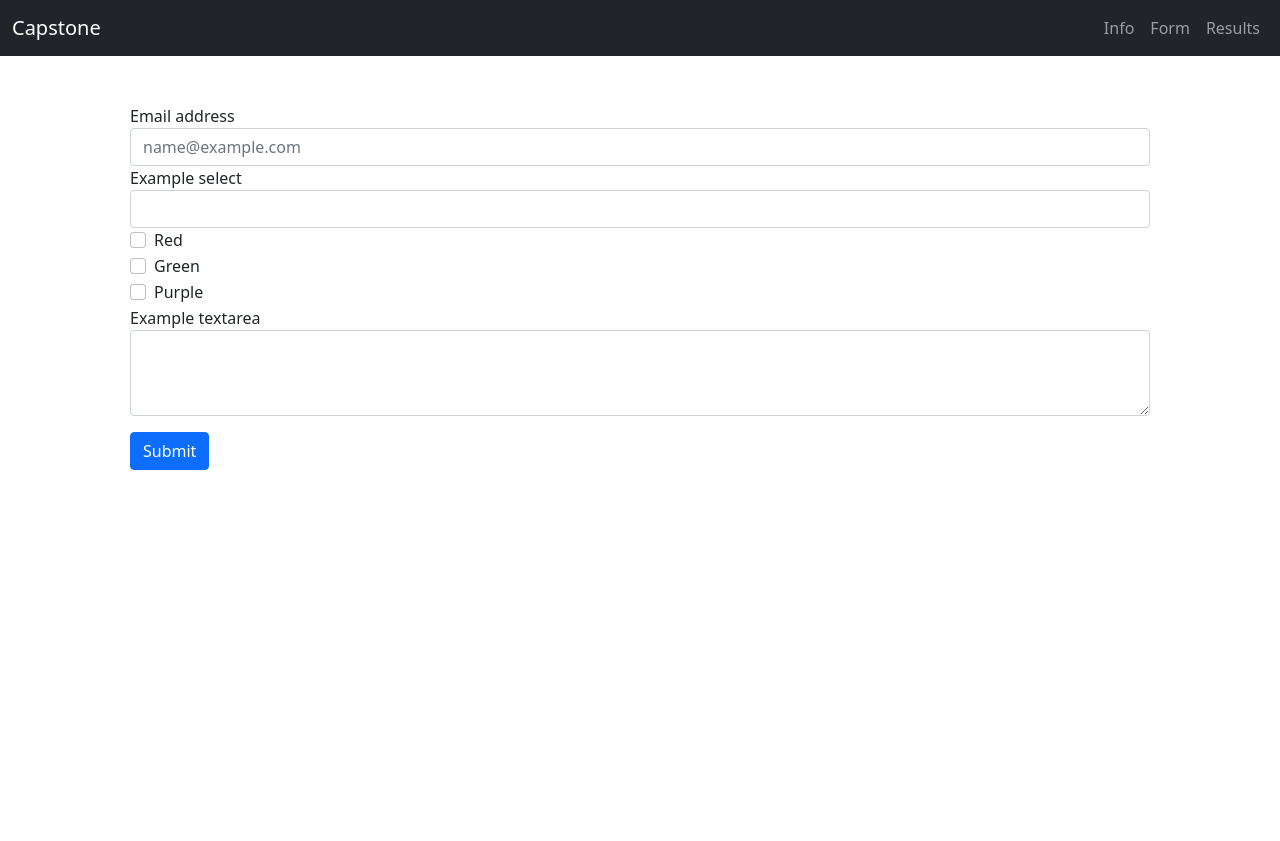
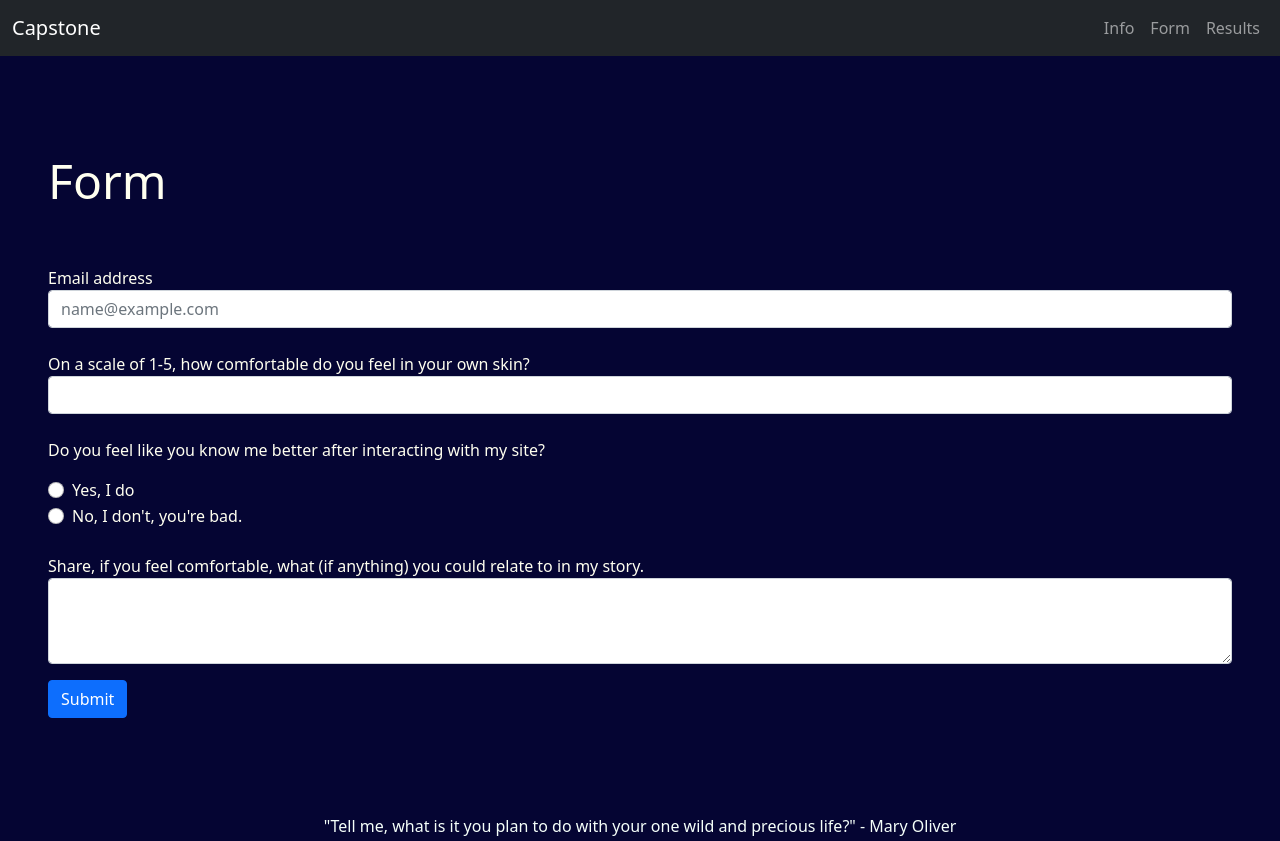
Before and after one commit to itsgabefoo/Milestone-1, a plain HTML site: page Form.html in a window 1280 px wide. Shown: the top 841 px of the page. Before the commit the page ends 800 px from the top, so only its background shows below. Drawn offline with nearby package versions, Linux system fonts and the light colour scheme.

Commit message:
Final? Not really ;(

```diff
--- a/Form.html
+++ b/Form.html
@@ -7,6 +7,7 @@ page that contains all the code you need for a new page.-->
   <meta charset="UTF-8">
   <meta http-equiv="X-UA-Compatible" content="IE=edge">
   <meta name="viewport" content="width=device-width, initial-scale=1.0">
+  <link rel="stylesheet" href="capstonePracMaster.css">
 
   <link href="https://cdn.jsdelivr.net/npm/bootstrap@5.1.1/dist/css/bootstrap.min.css" rel="stylesheet" integrity="sha384-F3w7mX95PdgyTmZZMECAngseQB83DfGTowi0iMjiWaeVhAn4FJkqJByhZMI3AhiU" crossorigin="anonymous">
   <title>Gabe Garza - OT CS Capsto\ne</title>
@@ -15,16 +16,21 @@ page that contains all the code you need for a new page.-->
   <!--Navbar-->
   <div data-include="nav"></div>
   <!--Whole page container div-->
-  <div class="container">
 
-    <div id="wholePage" class="p-5">
+    <div class="p-5" id="wholePage" style="height: 100%;">
+      <br>
+      <br>
+      <h1 class="display-5">Form</h1>
+      <br>
+      <br>
       <form class="needs-validation" action="forms.html" method="get">
         <div class="form-group">
           <label for="email">Email address</label>
           <input type="email" class="form-control" id="email" name="email" placeholder="name@example.com" required>
         </div>
+        <br>
         <div class="form-group">
-          <label for="pickanum">Example select</label>
+          <label for="pickanum">On a scale of 1-5, how comfortable do you feel in your own skin?</label>
           <select class="form-control" id="pickanum" name="pickanum" required>
             <option selected></option>
             <option>1</option>
@@ -34,37 +40,59 @@ page that contains all the code you need for a new page.-->
             <option>5</option>
           </select>
         </div>
+        <br>
+        <p>Do you feel like you know me better after interacting with my site?</p>
         <div class="form-check">
-          <input class="form-check-input" type="checkbox" value="Red" id="redcheck" name="colors">
-          <label class="form-check-label" for="red">
-            Red
+          <input class="form-check-input" type="radio" value="Yes" id="check" name="checkForm">
+          <label class="form-check-label" for="check">
+            Yes, I do
           </label>
         </div>
         <div class="form-check">
-          <input class="form-check-input" type="checkbox" value="Green" id="greencheck" name="colors">
-          <label class="form-check-label" for="green">
-            Green
+          <input class="form-check-input" type="radio" value="No" id="check" name="checkForm">
+          <label class="form-check-label" for="check">
+            No, I don't, you're bad.
           </label>
         </div>
-        <div class="form-check">
-          <input class="form-check-input" type="checkbox" value="Purple" id="purplecheck" name="colors">
-          <label class="form-check-label" for="purple">
-            Purple
-          </label>
-        </div>
-
+    <br>
         <div class="form-group">
-          <label for="writestuff">Example textarea</label>
-          <textarea class="form-control" id="writestuff" name="writestuff" rows="3" required></textarea>
+          <label for="writestuff">Share, if you feel comfortable, what (if anything) you could relate to in my story.</label>
+          <textarea class="form-control" id="writestuff" name="writestuff" rows="3"></textarea>
         </div>
         <button type="submit" class="btn btn-primary mt-3">Submit</button>
       </form>
+      <br>
+      <br>
+      <br>
+      <br>
+      <p id="bottomText">"Tell me, what is it you plan to do with your one wild and precious life?" - Mary Oliver</p>
+      <br>
+      <br>
+      <br>
+      <br>
+      <br>
+
     </div>
-
-  </div>
+  <br>
+  <br>
   <!--Bootstrap and other JS scripts-->
     <script src="https://cdn.jsdelivr.net/npm/bootstrap@5.1.1/dist/js/bootstrap.bundle.min.js" integrity="sha384-/bQdsTh/da6pkI1MST/rWKFNjaCP5gBSY4sEBT38Q/9RBh9AH40zEOg7Hlq2THRZ" crossorigin="anonymous"></script>
     <script src="https://code.jquery.com/jquery-3.6.0.min.js" integrity="sha256-/xUj+3OJU5yExlq6GSYGSHk7tPXikynS7ogEvDej/m4=" crossorigin="anonymous"></script>
     <script type="text/javascript" src="scripts/scripts.js"></script>
+    <script type="text/javascript">
+    const queryString = window.location.search;
+    const urlParams = new URLSearchParams(queryString);
+    const email = urlParams.get('email');
+    const pickanum = urlParams.get('pickanum');
+    const colors = urlParams.getAll('checkForm')
+    const writestuff = urlParams.get('writestuff');
+    var output = "Your email is: " + email + " <br> The number you picked is: " + pickanum + "<br> the colors you picked were: " + checkForm + "<br> and you wrote the following: <br>" + writestuff;
+
+    jQuery(document).ready(function() {
+      $("#results").html(output);
+    });
+
+  </script>
+
 </body>
 </html>
--- a/capstonePracMaster.css
+++ b/capstonePracMaster.css
@@ -1,6 +1,4 @@
-body {
-    background-color:rgb(5, 5, 51);
-}
+
 
 #wholePage {
     background-color:rgb(5, 5, 51);
@@ -11,7 +9,7 @@ body {
     object-fit: cover;
     object-position: center;
     height: 100%;
-    width: 100%;
+    width: 99%;
     overflow: hidden;
 
 }
@@ -28,3 +26,15 @@ body {
     color: mintcream;
     font-family:inherit;
 }
+
+p {
+    color: ivory;
+}
+
+label {
+    color: ivory;
+}
+
+.display-5 {
+    color: ivory;
+}
```
Also changed, not shown: Info.html (+12 -7 lines), Results.html (+3 -2 lines), index.html (+19 -17 lines), scripts/scripts.js (line endings or trailing spaces).
